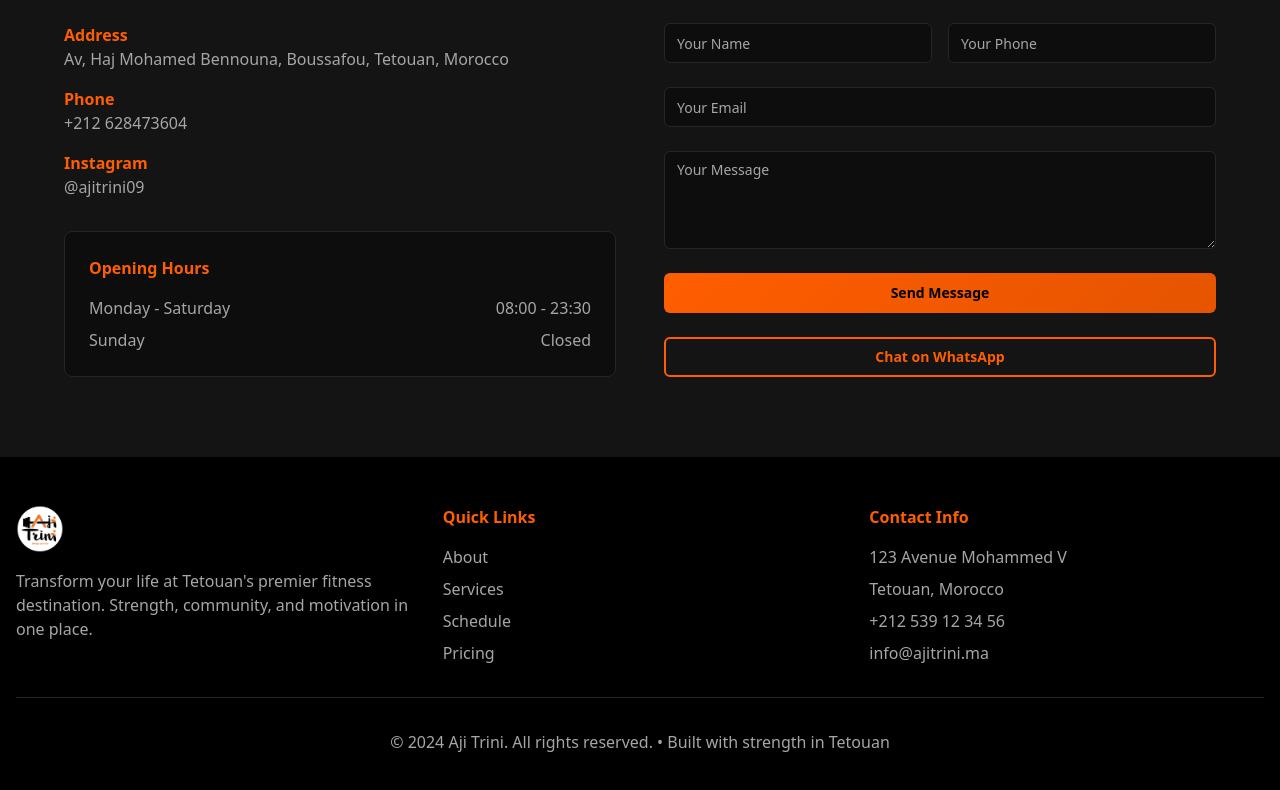
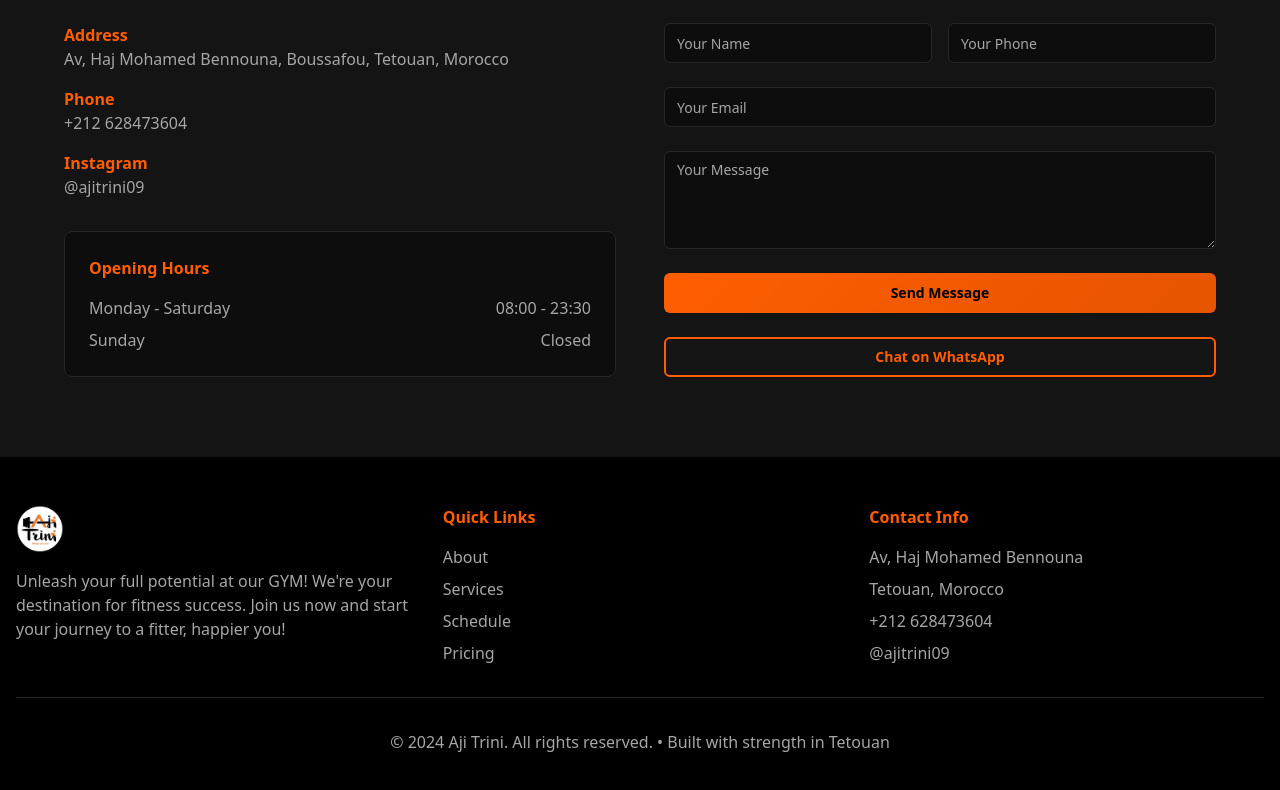
Before and after one commit to AymaneAmghar/aji-trini-tetouan-fitness, a React (Vite) app: page / in a window 1280 px wide. Shown: the part 4699-5489 px from the top of the page. Built offline with nearby package versions, Linux system fonts and the light colour scheme.

Commit message:
Visual edit in Lovable
Edited UI in Lovable

```diff
--- a/src/pages/Index.tsx
+++ b/src/pages/Index.tsx
@@ -401,10 +401,7 @@ const Index = () => {
           <div className="grid grid-cols-1 md:grid-cols-3 gap-8">
             <div>
               <img src="/lovable-uploads/598dd682-567a-4cda-a07d-3d6f8dcb5151.png" alt="Aji Trini" className="h-12 w-auto mb-4" />
-              <p className="text-muted-foreground">
-                Transform your life at Tetouan's premier fitness destination.
-                Strength, community, and motivation in one place.
-              </p>
+              <p className="text-muted-foreground">Unleash your full potential at our GYM! We're your destination for fitness success. Join us now and start your journey to a fitter, happier you!</p>
             </div>
             <div>
               <h4 className="font-semibold text-primary mb-4">Quick Links</h4>
@@ -418,10 +415,10 @@ const Index = () => {
             <div>
               <h4 className="font-semibold text-primary mb-4">Contact Info</h4>
               <div className="space-y-2 text-muted-foreground">
-                <p>123 Avenue Mohammed V</p>
+                <p>Av, Haj Mohamed Bennouna</p>
                 <p>Tetouan, Morocco</p>
-                <p>+212 539 12 34 56</p>
-                <p>info@ajitrini.ma</p>
+                <p>+212 628473604</p>
+                <p>@ajitrini09</p>
               </div>
             </div>
           </div>
```
